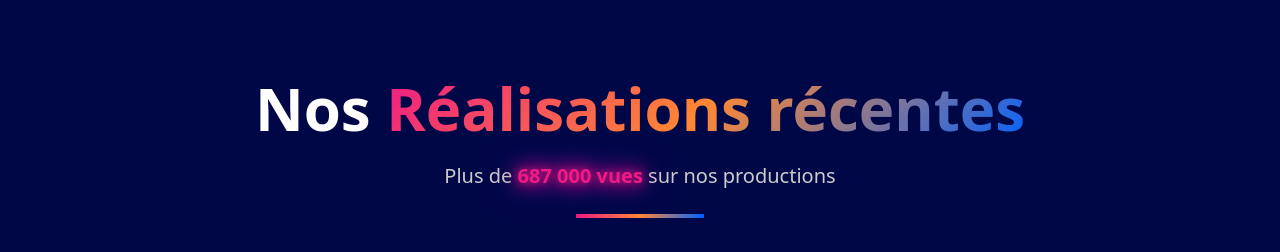
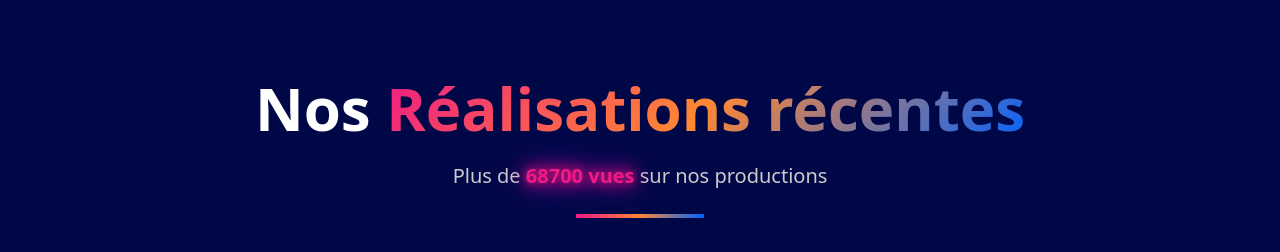
Before and after one commit to biladesigns/focus-emlyon-2026, a React (Vite) app: page / in a window 1280 px wide. Shown: the part 2182-2434 px from the top of the page. Built offline with nearby package versions, Linux system fonts and the light colour scheme; the HTML template or start-up script is replaced by a standard one.

Commit message:
Visual edit in Lovable
Edited UI in Lovable

```diff
--- a/src/components/Realisations.tsx
+++ b/src/components/Realisations.tsx
@@ -41,7 +41,7 @@ const Realisations = () => {
             Nos <span className="gradient-text glitch" data-text="Réalisations">Réalisations récentes </span>
           </h2>
           <p className="text-xl text-muted-foreground max-w-2xl mx-auto">
-            Plus de <span className="text-magenta font-bold neon-glow">687 000 vues</span> sur nos productions
+            Plus de <span className="text-magenta font-bold neon-glow">68700 vues</span> sur nos productions
           </p>
           <div className="h-1 w-32 bg-gradient-to-r from-magenta via-orange to-blue mx-auto mt-6"></div>
         </div>
```
